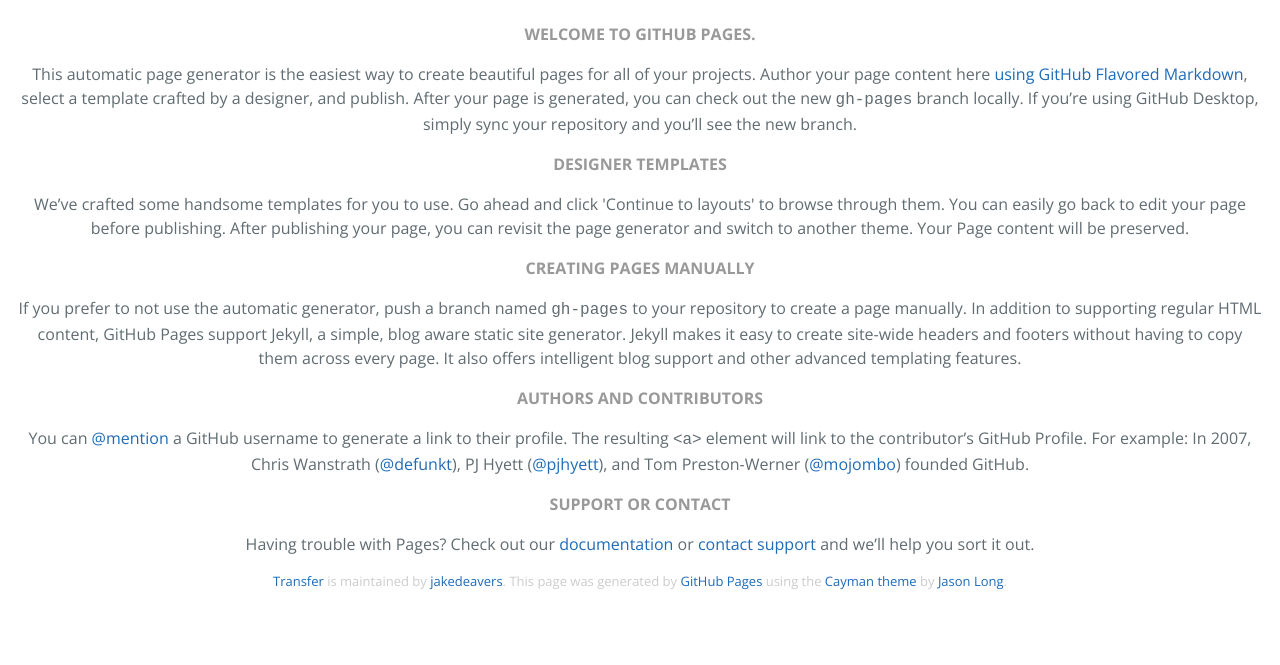
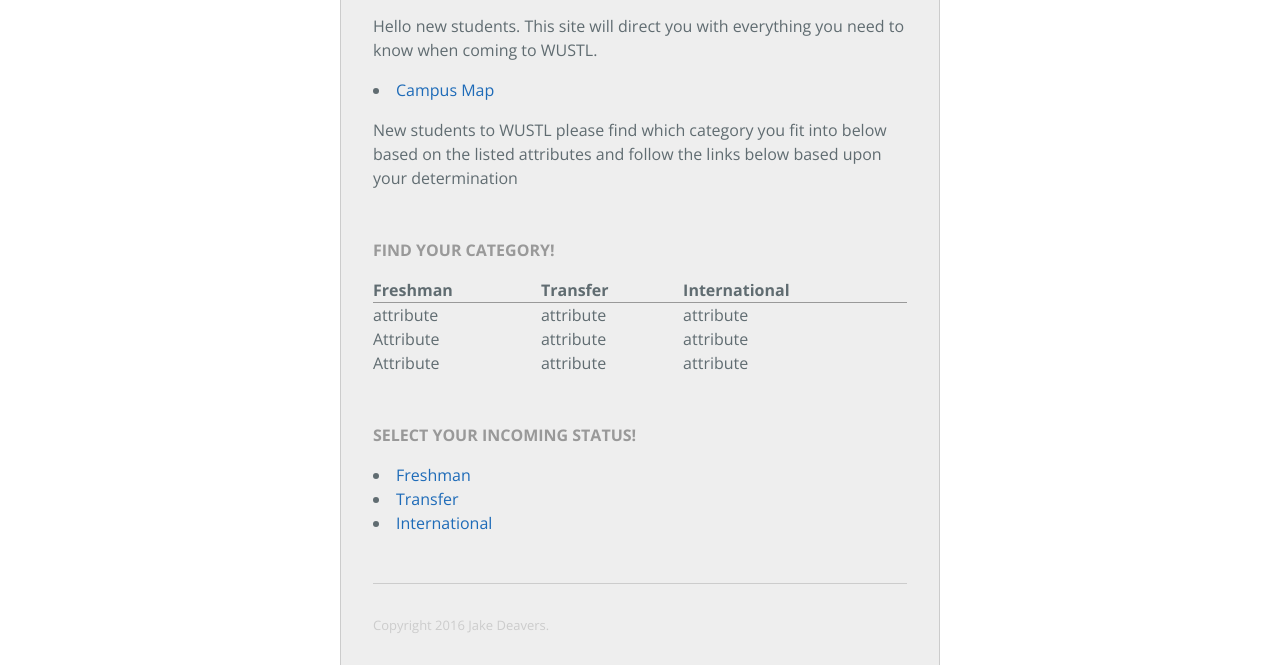
Before and after one commit to jakedeavers/Transfer, a plain HTML site: page index.html in a window 1280 px wide. Shown: the part 139-804 px from the top of the page. Drawn offline with nearby package versions, Linux system fonts and the light colour scheme.

Commit message:
Update index.html

```diff
--- a/index.html
+++ b/index.html
@@ -2,56 +2,99 @@
 <html lang="en-us">
   <head>
     <meta charset="UTF-8">
-    <title>Transfer by jakedeavers</title>
+    <title>New Students</title>
     <meta name="viewport" content="width=device-width, initial-scale=1">
     <link rel="stylesheet" type="text/css" href="stylesheets/normalize.css" media="screen">
     <link href='https://fonts.googleapis.com/css?family=Open+Sans:400,700' rel='stylesheet' type='text/css'>
+    <link rel="stylesheet" type="text/css" href="stylesheets/jquery.modal.css" media="screen">
     <link rel="stylesheet" type="text/css" href="stylesheets/stylesheet.css" media="screen">
-    <link rel="stylesheet" type="text/css" href="stylesheets/github-light.css" media="screen">
   </head>
   <body>
-    <section class="page-header">
-      <h1 class="project-name">Transfer</h1>
-      <h2 class="project-tagline"></h2>
-      <a href="https://github.com/jakedeavers/Transfer" class="btn">View on GitHub</a>
-      <a href="https://github.com/jakedeavers/Transfer/zipball/master" class="btn">Download .zip</a>
-      <a href="https://github.com/jakedeavers/Transfer/tarball/master" class="btn">Download .tar.gz</a>
-    </section>
 
-    <section class="main-content">
-      <h3>
-<a id="welcome-to-github-pages" class="anchor" href="#welcome-to-github-pages" aria-hidden="true"><span aria-hidden="true" class="octicon octicon-link"></span></a>Welcome to GitHub Pages.</h3>
+    <!-- Modals; Edit with care -->
+    <div id="img1" style="display:none;">
 
-<p>This automatic page generator is the easiest way to create beautiful pages for all of your projects. Author your page content here <a href="https://guides.github.com/features/mastering-markdown/">using GitHub Flavored Markdown</a>, select a template crafted by a designer, and publish. After your page is generated, you can check out the new <code>gh-pages</code> branch locally. If you’re using GitHub Desktop, simply sync your repository and you’ll see the new branch.</p>
+      <h2>Example Functional Form</h2>
 
-<h3>
-<a id="designer-templates" class="anchor" href="#designer-templates" aria-hidden="true"><span aria-hidden="true" class="octicon octicon-link"></span></a>Designer Templates</h3>
+      <form action="//formspree.io/simonyost+01@gmail.com" method="POST">
+        <div>
+          <label>name</label>
+          <input type="text" name="name" value="your name">
+        </div>
+        <div>
+          <label>email</label>
+          <input type="text" name="mail" value="your email">
+        </div>
+        <div>
+          <label>comment</label>
+          <input type="text" name="comment" value="your comment" size="50">
+        </div>
+        <div>
+          <input type="submit" value="Send">
+        </div>
+      </form>
 
-<p>We’ve crafted some handsome templates for you to use. Go ahead and click 'Continue to layouts' to browse through them. You can easily go back to edit your page before publishing. After publishing your page, you can revisit the page generator and switch to another theme. Your Page content will be preserved.</p>
+    </div>
 
-<h3>
-<a id="creating-pages-manually" class="anchor" href="#creating-pages-manually" aria-hidden="true"><span aria-hidden="true" class="octicon octicon-link"></span></a>Creating pages manually</h3>
+    <div class="container">
 
-<p>If you prefer to not use the automatic generator, push a branch named <code>gh-pages</code> to your repository to create a page manually. In addition to supporting regular HTML content, GitHub Pages support Jekyll, a simple, blog aware static site generator. Jekyll makes it easy to create site-wide headers and footers without having to copy them across every page. It also offers intelligent blog support and other advanced templating features.</p>
+      <section class="page-header">
+        <h1 class="project-name">New Students</h1>
+        <h2 class="project-tagline">Welcome To Wash. U!</h2>
+        <p>Hello new students. This site will direct you with everything you need to know when coming to WUSTL.</p>
+        <li>
+        <a href="http://wustl.edu">Campus Map</a>
+        </li>
+        <p>New students to WUSTL please find which category you fit into below based on the listed attributes and follow the links below based upon your determination</p>
+      </section>
 
-<h3>
-<a id="authors-and-contributors" class="anchor" href="#authors-and-contributors" aria-hidden="true"><span aria-hidden="true" class="octicon octicon-link"></span></a>Authors and Contributors</h3>
+      <section class="main-content">
+        <h3>Find your Category!</h3>
+        <table>
+          <tr>
+            <th>Freshman</th>
+            <th>Transfer</th>
+            <th>International</th>
+          </tr>
+          <tr>
+            <td>attribute</td>
+            <td>attribute</td>
+            <td>attribute</td>
+          </tr>
+          <tr>
+            <td>Attribute</td>
+            <td>attribute</td>
+            <td>attribute</td>
+          </tr>
+          <tr>
+            <td>Attribute</td>
+            <td>attribute</td>
+            <td>attribute</td>
+          </tr>
+        </table>
+        </section>
 
-<p>You can <a href="https://help.github.com/articles/basic-writing-and-formatting-syntax/#mentioning-users-and-teams" class="user-mention">@mention</a> a GitHub username to generate a link to their profile. The resulting <code>&lt;a&gt;</code> element will link to the contributor’s GitHub Profile. For example: In 2007, Chris Wanstrath (<a href="https://github.com/defunkt" class="user-mention">@defunkt</a>), PJ Hyett (<a href="https://github.com/pjhyett" class="user-mention">@pjhyett</a>), and Tom Preston-Werner (<a href="https://github.com/mojombo" class="user-mention">@mojombo</a>) founded GitHub.</p>
-
-<h3>
-<a id="support-or-contact" class="anchor" href="#support-or-contact" aria-hidden="true"><span aria-hidden="true" class="octicon octicon-link"></span></a>Support or Contact</h3>
-
-<p>Having trouble with Pages? Check out our <a href="https://help.github.com/pages">documentation</a> or <a href="https://github.com/contact">contact support</a> and we’ll help you sort it out.</p>
+         <section class="main-content">
+        <h3>Select your incoming status!</h3>
+        <li>
+        <a href="http://wustl.edu">Freshman</a>
+        </li>
+        <li>
+        <a href="http://wustl.edu">Transfer</a>
+        </li>
+        <li>
+        <a href="http://wustl.edu">International</a>
+        </li>
+      </section>
 
       <footer class="site-footer">
-        <span class="site-footer-owner"><a href="https://github.com/jakedeavers/Transfer">Transfer</a> is maintained by <a href="https://github.com/jakedeavers">jakedeavers</a>.</span>
+        <hr>
+        <p>Copyright 2016 Jake Deavers.</p>
+      </footer>
+      <!-- JavaScript; Do not edit below -->
+       <script src="js/jquery-1.12.0.min.js"></script>
+        <script src="js/jquery.modal.min.js"></script>
 
-        <span class="site-footer-credits">This page was generated by <a href="https://pages.github.com">GitHub Pages</a> using the <a href="https://github.com/jasonlong/cayman-theme">Cayman theme</a> by <a href="https://twitter.com/jasonlong">Jason Long</a>.</span>
-      </footer>
-
-    </section>
-
-
+    </div>
   </body>
 </html>
```
